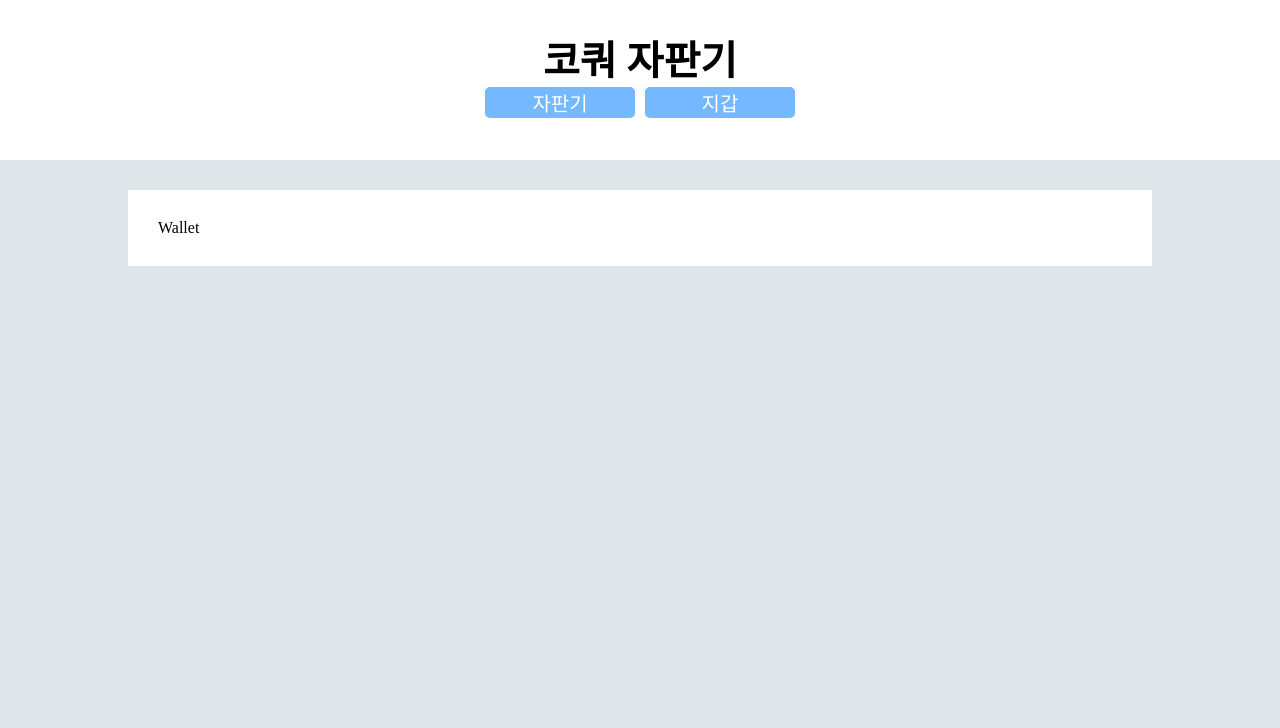
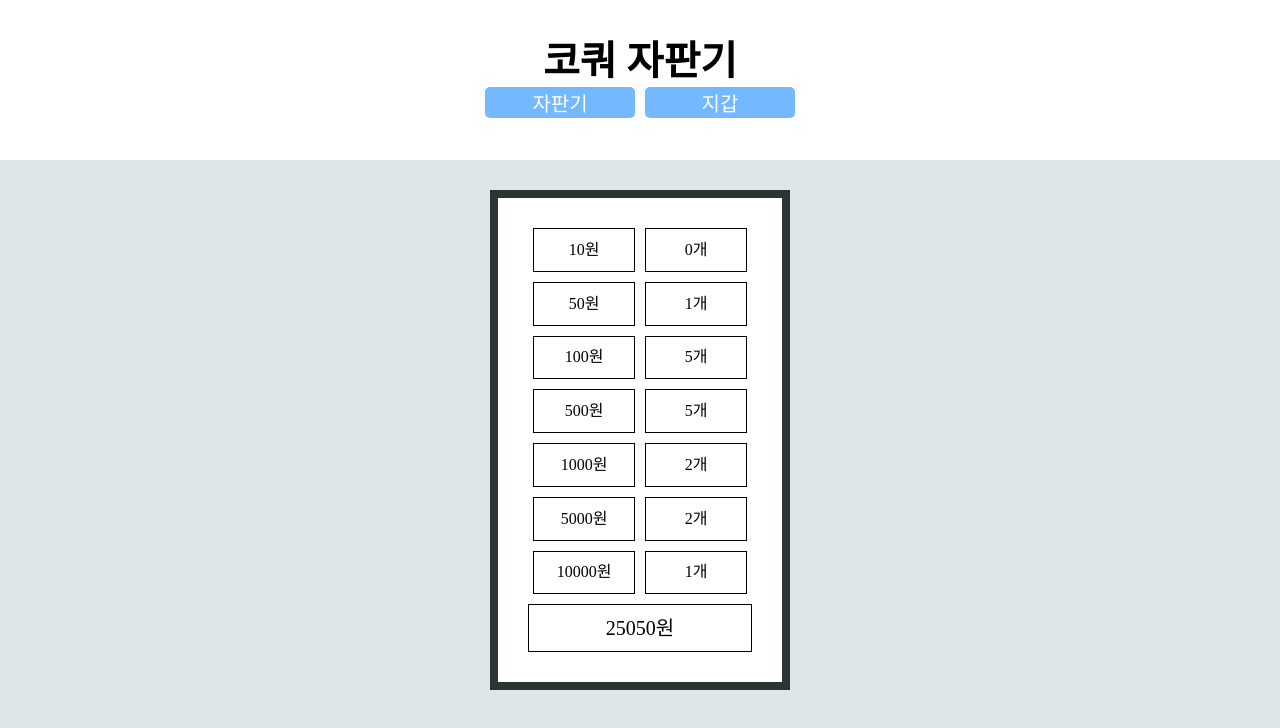
Before and after one commit to codesquad-members-2022/fe-vm, a React (Create React App) app: page /wallet in a window 1280 px wide. Shown: the top 728 px of the page. Built offline with nearby package versions, Linux system fonts and the light colour scheme.

Commit message:
style: wallet style

```diff
--- a/package.json
+++ b/package.json
@@ -75,7 +75,8 @@
           "newlines-between": "always"
         }
       ],
-      "comma-dangle": "off"
+      "comma-dangle": "off",
+      "implicit-arrow-linebreak": "off"
     }
   },
   "browserslist": {
--- /dev/null
+++ b/src/mocks/moneyData.js
@@ -0,0 +1,39 @@
+const moneyData = [
+  {
+    id: 21,
+    amount: 10,
+    count: 0,
+  },
+  {
+    id: 22,
+    amount: 50,
+    count: 1,
+  },
+  {
+    id: 23,
+    amount: 100,
+    count: 5,
+  },
+  {
+    id: 24,
+    amount: 500,
+    count: 5,
+  },
+  {
+    id: 25,
+    amount: 1000,
+    count: 2,
+  },
+  {
+    id: 26,
+    amount: 5000,
+    count: 2,
+  },
+  {
+    id: 27,
+    amount: 10000,
+    count: 1,
+  },
+];
+
+export default moneyData;
--- a/src/pages/Wallet.jsx
+++ b/src/pages/Wallet.jsx
@@ -1,16 +1,72 @@
+import { useState, useEffect } from 'react';
 import styled from 'styled-components';
 
 import COLORS from 'constants/colors';
+import moneyData from 'mocks/moneyData';
 
-const Wallet = () => (
-  <WalletLayout>
-    <div>Wallet</div>
-  </WalletLayout>
+const Wrapper = styled.li`
+  display: flex;
+  justify-content: space-between;
+`;
+
+const MoneyWrapper = ({ money: { amount, count } }) => (
+  <Wrapper>
+    <MoneyBox>{amount}원</MoneyBox>
+    <MoneyBox>{count}개</MoneyBox>
+  </Wrapper>
 );
 
+const MoneyList = ({ moneyList }) =>
+  moneyList?.map((money) => <MoneyWrapper key={money.id} money={money} />);
+
+const Wallet = () => {
+  const [money, setMoney] = useState();
+
+  const totalMoney = money?.reduce(
+    (sum, { amount, count }) => sum + amount * count,
+    0
+  );
+
+  useEffect(() => {
+    setMoney(moneyData);
+  }, []);
+
+  return (
+    <WalletLayout>
+      <MoneyList moneyList={money} />
+      <TotalPrice>{totalMoney}원</TotalPrice>
+    </WalletLayout>
+  );
+};
+
 const WalletLayout = styled.div`
-  width: 80vw;
+  display: grid;
+  grid-gap: 10px;
+  flex-direction: column;
+  width: 300px;
+  height: 500px;
   padding: 30px;
   background-color: ${COLORS.WHITE};
+  border: 0.5rem solid ${COLORS.DARK_GREY};
 `;
+
+const BorderBox = styled.div`
+  border: 1px solid black;
+`;
+
+const TotalPrice = styled(BorderBox)`
+  display: flex;
+  justify-content: center;
+  align-items: center;
+  font-size: 20px;
+`;
+
+const MoneyBox = styled(BorderBox)`
+  display: flex;
+  justify-content: center;
+  align-items: center;
+  width: 50%;
+  margin: 0px 5px;
+`;
+
 export default Wallet;
```
